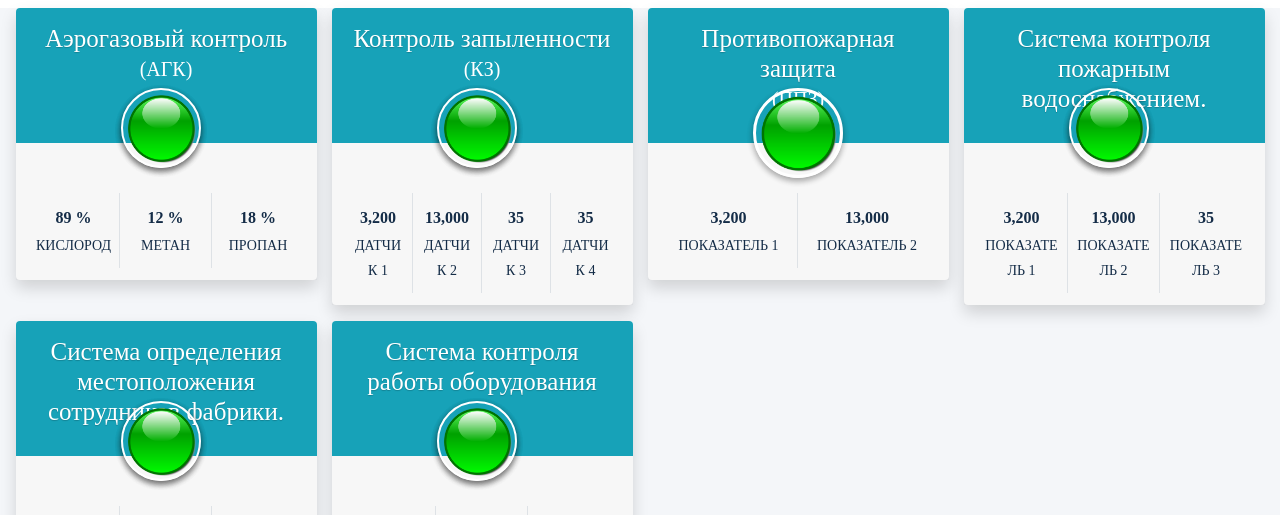
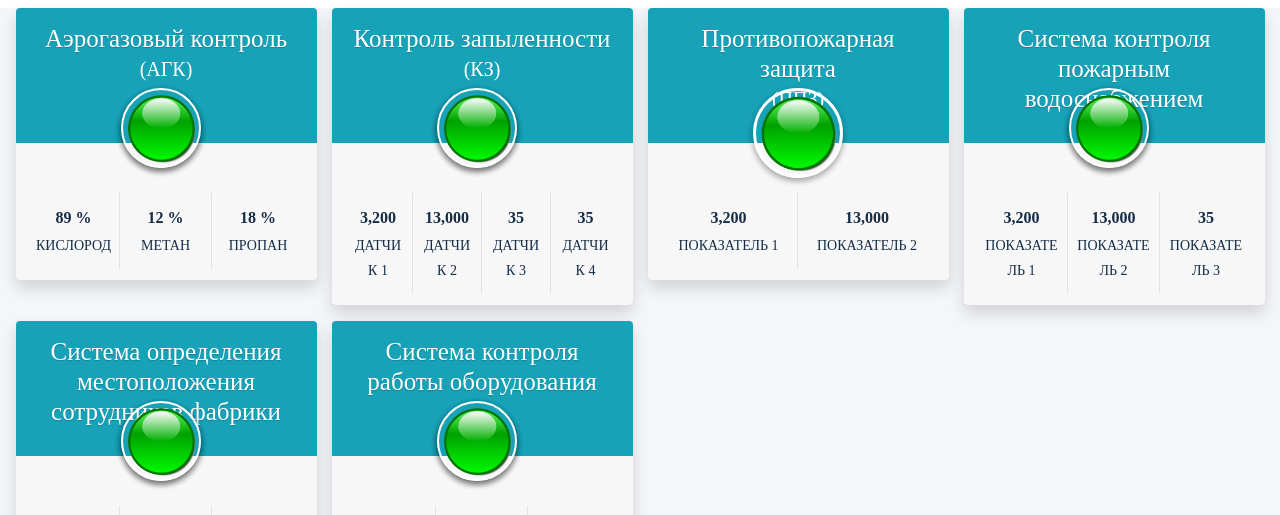
Before and after one commit to Sabron/mfss, a Django app: page /main/ in a window 1280 px wide. Shown: the part 57-572 px from the top of the page. Run offline with Django 3.2, Linux system fonts and the light colour scheme; the visitor is signed in with stand-in values (Sample User, id 1); parts of the project's set-up code (start-up, migrations or seed data) failed here and were passed over; some libraries are stand-ins or nearby versions.

Commit message:
update : 18.10.2022 17:43:20,11

```diff
--- a/apps/schedulers/tasks.py
+++ b/apps/schedulers/tasks.py
@@ -20,11 +20,11 @@ from sabron.util import logging
 
 
 def update_acs():
-    sensor_list = AcsSensor.objects.values('name').order_by('tag').distinct()
+    sensor_list = AcsSensor.objects.values('tag').order_by('tag').distinct()
     logging.message(sensor_list)
     data_mfsb = DataMfsb.objects.filter(name__in=sensor_list).filter(check=False).order_by('date').all()
     for data in data_mfsb:
-        sensor_link = AcsSensor.objects.filter(name=data.name).filter(active=True).first()
+        sensor_link = AcsSensor.objects.filter(tag=data.name).filter(active=True).first()
         if sensor_link is not None:
             Acs_Indicators = AcsIndicators.objects.create(
                 date_time =data.date,
--- a/templates/default.html
+++ b/templates/default.html
@@ -255,7 +255,7 @@
             <div class="card card-widget widget-user shadow">
               <!-- Add the bg color to the header using any of the bg-* classes -->
               <div class="widget-user-header bg-info">
-                <h3 class="widget-user-username">Система контроля пожарным водоснабжением.</h3>
+                <h3 class="widget-user-username">Система контроля пожарным водоснабжением</h3>
                 <h5 class="widget-user-desc"></h5>
               </div>
               <div class="widget-user-image">
@@ -301,7 +301,7 @@
             <div class="card card-widget widget-user shadow">
               <!-- Add the bg color to the header using any of the bg-* classes -->
               <div class="widget-user-header bg-info">
-                <h3 class="widget-user-username">Система определения местоположения сотрудников фабрики.</h3>
+                <h3 class="widget-user-username">Система определения местоположения сотрудников фабрики</h3>
                 <h5 class="widget-user-desc"></h5>
               </div>
               <div class="widget-user-image">
```
